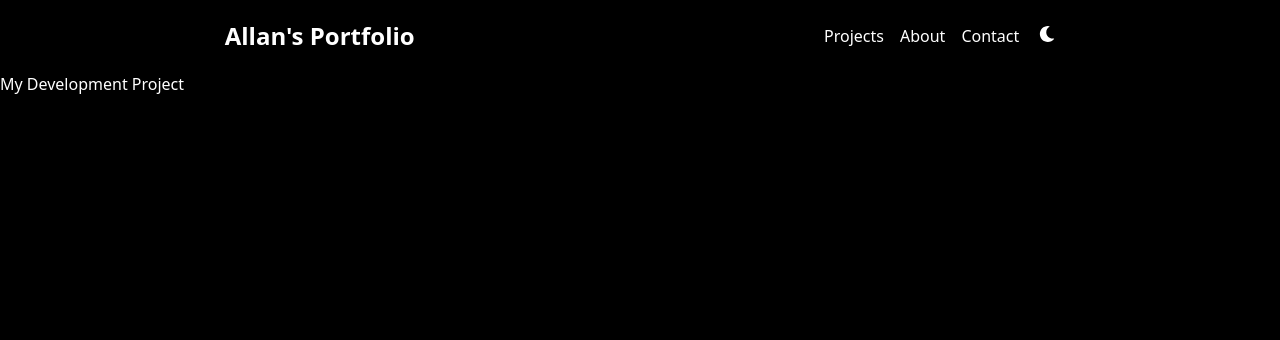
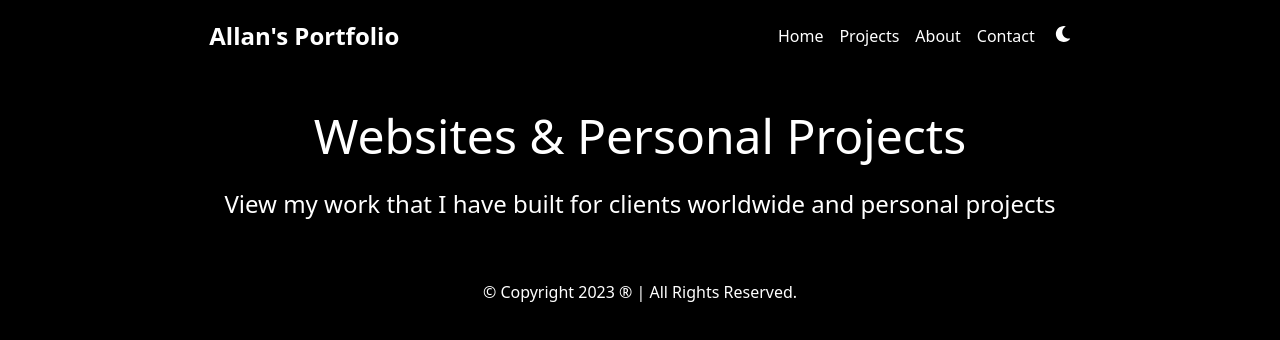
Before and after one commit to mrwebwork/portfolio-site, a Next.js app: page /projects in a window 1280 px wide. Shown: the top 340 px of the page. Built offline with nearby package versions, Linux system fonts and the light colour scheme.

Commit message:
Edit components and add text to pages

```diff
--- a/components/Footer.jsx
+++ b/components/Footer.jsx
@@ -1,9 +1,12 @@
 import React from "react";
 
 export default function Footer() {
+  let currentYear = new Date().getFullYear();
   return (
     <>
-      <div>Footer</div>
+      <section className="container mx-auto text-center pt-10">
+        <p>© Copyright {currentYear} ® | All Rights Reserved.</p>
+      </section>
     </>
   );
 }
--- a/components/Header.jsx
+++ b/components/Header.jsx
@@ -1,9 +1,14 @@
 import React from "react";
 
-export default function Header() {
+export default function Header({ pageHeader, pageDesc }) {
   return (
     <>
-      <div>Home</div>
+      <main className="container mx-auto">
+        <section className="flex flex-col justify-center my-5 pt-5 px-2 text-center mx-auto">
+          <h1 className="text-5xl">{pageHeader}</h1>
+          <p className="pt-7 text-2xl">{pageDesc}</p>
+        </section>
+      </main>
     </>
   );
 }
--- a/components/Navbar.jsx
+++ b/components/Navbar.jsx
@@ -1,9 +1,11 @@
 import React, { useState } from "react";
 import Link from "next/link";
+import NavLink from "@/styles/styled-components/NavLink";
 import Svg from "@/styles/styled-components/Svg";
 import ToggleTheme from "./ToggleTheme";
 
 export default function Navbar() {
+  const home = "Home";
   const project = "Projects";
   const about = "About";
   const contact = "Contact";
@@ -12,7 +14,7 @@ export default function Navbar() {
   return (
     <>
       {/* Mobile Navbar */}
-      <div className="relative min-h-screen md:hidden">
+      <div className="relative md:hidden drop-shadow-2xl">
         {/* Mobile Menu Bar */}
         <div className="bg-cyan-800 text-gray-100 flex justify-between">
           <Link href="/" className="block p-5 text-white font-bold text-2xl">
@@ -54,11 +56,14 @@ export default function Navbar() {
         <div
           className={`bg-cyan-800 text-gray-100 w-64 space-y-6 py-7 px-2 absolute inset-y-0 left-0 transform ${
             isOpen ? "translate-x-0" : "-translate-x-full"
-          } md:relative md:translate-x-0 transition duration-200 ease-in-out md:hidden`}
+          } md:relative md:translate-x-0 transition duration-200 ease-in-out min-h-screen md:hidden`}
         >
-          <a href="/" className="text-white flex items-center space-x-2 px-4">
+          <Link
+            href="/"
+            className="text-white flex items-center space-x-2 px-4"
+          >
             <span className="text-2xl font-extrabold">Portfolio</span>
-          </a>
+          </Link>
           <nav>
             <Link
               className="block py-2.5 px-4 rounded transition duration-200 hover:bg-gray-700"
@@ -94,24 +99,30 @@ export default function Navbar() {
           Allan's Portfolio
         </Link>
         <nav>
-          <Link
+          <NavLink
+            href="/"
+            className="mr-4 hover:text-gray-300 text-[rgb(var(--foreground-rgb))]"
+          >
+            {home}
+          </NavLink>
+          <NavLink
             href="/projects"
             className="mr-4 hover:text-gray-300 text-[rgb(var(--foreground-rgb))]"
           >
             {project}
-          </Link>
-          <Link
+          </NavLink>
+          <NavLink
             href="/about"
             className="mr-4 hover:text-gray-300 text-[rgb(var(--foreground-rgb))]"
           >
             {about}
-          </Link>
-          <Link
+          </NavLink>
+          <NavLink
             href="/contact"
-            className="hover:text-gray-300 text-[rgb(var(--foreground-rgb))] pe-5"
+            className="hover:text-gray-300 text-[rgb(var(--foreground-rgb))]"
           >
             {contact}
-          </Link>
+          </NavLink>
           <ToggleTheme />
         </nav>
       </div>
--- a/components/ToggleTheme.jsx
+++ b/components/ToggleTheme.jsx
@@ -2,25 +2,33 @@ import { useEffect, useState } from "react";
 import { FaSun, FaMoon } from "react-icons/fa";
 
 export default function ToggleTheme() {
-  const [isDark, setIsDark] = useState(false);
+  const [isDark, setIsDark] = useState(() => {
+    if (typeof window !== "undefined") {
+      return window.localStorage.getItem("theme") === "dark";
+    } else {
+      return false;
+    }
+  });
 
-  //* On component mount, check if user has a preferred color scheme
   useEffect(() => {
-    const root = window.document.documentElement;
-    const initialColorValue = root.style.getPropertyValue(
-      "--initial-color-mode"
-    );
-    setIsDark(initialColorValue === "dark");
-  }, []);
+    if (isDark) {
+      document.documentElement.classList.add("dark");
+      window.localStorage.setItem("theme", "dark");
+    } else {
+      document.documentElement.classList.remove("dark");
+      window.localStorage.setItem("theme", "light");
+    }
+  }, [isDark]);
 
-  //* Toggle between light and dark mode
   const toggleTheme = () => {
-    let root = window.document.documentElement;
-    root.classList.toggle("dark");
     setIsDark(!isDark);
   };
 
-  //* Depending on the current mode, select the corresponding icon
   const icon = isDark ? <FaSun /> : <FaMoon />;
-  return <button onClick={toggleTheme}>{icon}</button>;
+
+  return (
+    <button className="md:ps-5" onClick={toggleTheme}>
+      {icon}
+    </button>
+  );
 }
--- a/pages/about.jsx
+++ b/pages/about.jsx
@@ -1,11 +1,14 @@
 import React from "react";
 import Navbar from "@/components/Navbar";
+import Header from "@/components/Header";
+import Footer from "@/components/Footer";
 
 export default function About() {
   return (
     <>
       <Navbar />
-      <div>About Allan Hillman</div>
+      <Header pageHeader="Meet Allan Hillman" pageDesc="Information about me" />
+      <Footer />
     </>
   );
 }
--- a/pages/contact.jsx
+++ b/pages/contact.jsx
@@ -1,11 +1,14 @@
 import React from "react";
 import Navbar from "@/components/Navbar";
+import Header from "@/components/Header";
+import Footer from "@/components/Footer";
 
 export default function Contact() {
   return (
     <>
       <Navbar />
-      <div>Contact</div>
+      <Header pageHeader="Contact Me" pageDesc="Reach out to me today" />
+      <Footer />
     </>
   );
 }
--- a/pages/index.jsx
+++ b/pages/index.jsx
@@ -1,16 +1,20 @@
 import React from "react";
 import Navbar from "@/components/Navbar";
 import Header from "@/components/Header";
-import ToggleTheme from "@/components/ToggleTheme";
+import Footer from "@/components/Footer";
 
 export default function Home() {
   return (
     <>
       <main className="container mx-auto text-white dark:text-black bg-black dark:bg-white flex flex-col">
         <Navbar />
-        <div>
-          <Header />
-        </div>
+        <main className="flex-grow flex flex-col">
+          <Header
+            pageHeader="Websites made simple for all businesses."
+            pageDesc="Test to see if text shows up"
+          />
+        </main>
+        <Footer />
       </main>
     </>
   );
--- a/pages/projects.jsx
+++ b/pages/projects.jsx
@@ -1,11 +1,17 @@
 import React from "react";
 import Navbar from "@/components/Navbar";
+import Footer from "@/components/Footer";
+import Header from "@/components/Header";
 
 export default function Projects() {
   return (
     <>
       <Navbar />
-      <div>My Development Project</div>
+      <Header
+        pageHeader="Websites & Personal Projects"
+        pageDesc="View my work that I have built for clients worldwide and personal projects"
+      />
+      <Footer />
     </>
   );
 }
--- /dev/null
+++ b/styles/styled-components/NavLink.js
@@ -0,0 +1,32 @@
+import styled from "@emotion/styled";
+import Link from "next/link";
+
+const NavLink = styled(Link)`
+  position: relative;
+  color: rgb(var(--foreground-rgb));
+  text-decoration: none;
+
+  &:hover {
+    color: rgb(var(--foreground-rgb));
+  }
+
+  ::before {
+    content: "";
+    position: absolute;
+    display: block;
+    width: 100%;
+    height: 2px;
+    bottom: -3px;
+    left: 0;
+    background-color: rgb(var(--foreground-rgb));
+    transform: scaleX(0);
+    transform-origin: top left;
+    transition: transform 0.3s ease;
+  }
+
+  &:hover::before {
+    transform: scaleX(1);
+  }
+`;
+
+export default NavLink;
```
